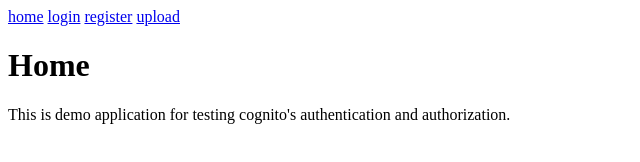
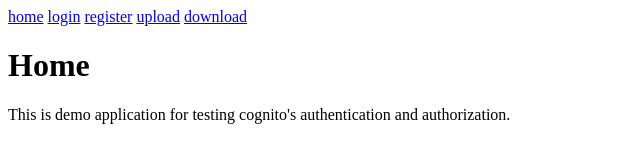
Before and after one commit to wsscc2021/amazon-cognito-workshop, a plain HTML site: page index.html in a window 1280 px wide. Shown: the full height of the page, 0-640 px from the left. Drawn offline with Linux system fonts and the light colour scheme.

Commit message:
Modify navigation bar

```diff
--- a/index.html
+++ b/index.html
@@ -13,6 +13,7 @@
     <a href="login.html">login</a>
     <a href="register.html">register</a>
     <a href="upload.html">upload</a>
+    <a href="download.html">download</a>
   </nav>
 
   <!-- Main title -->
```
Also changed, not shown: login.html (+1 -0 lines), register.html (+1 -0 lines), upload.html (+1 -0 lines).
